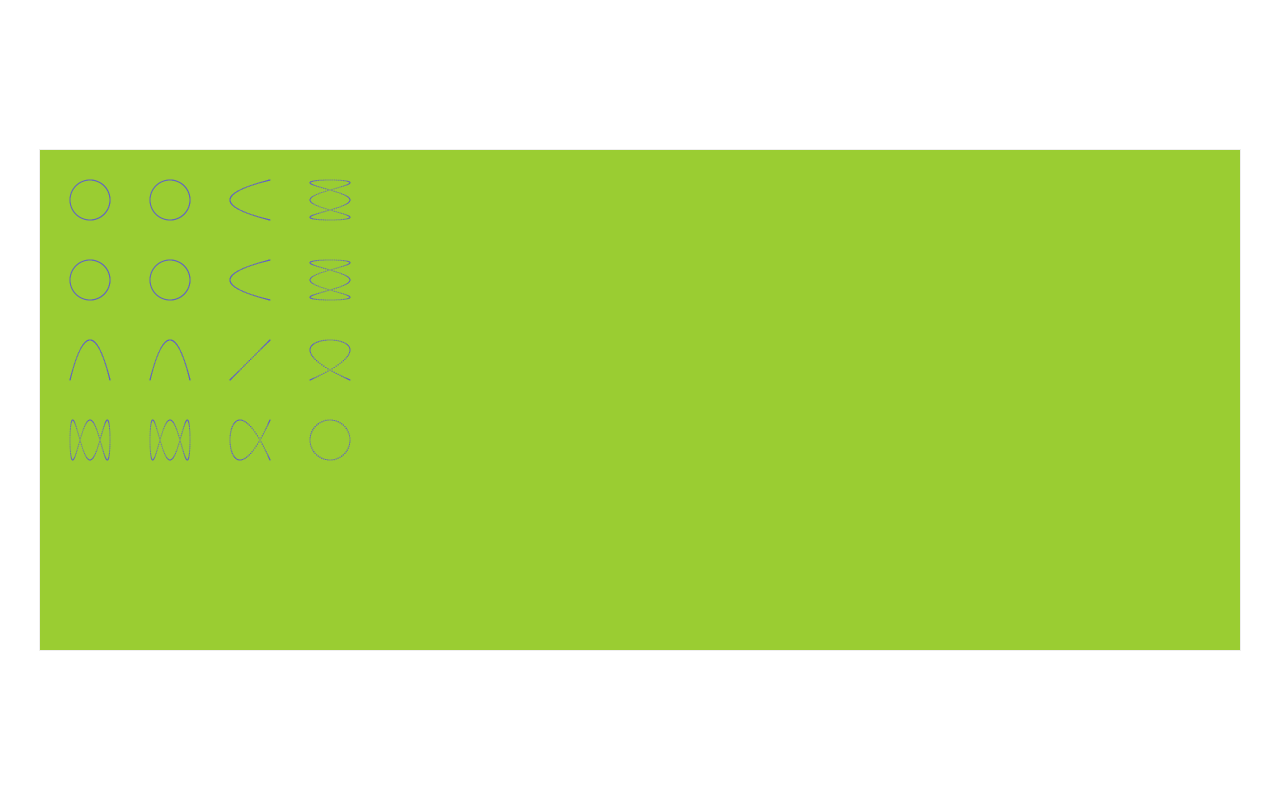
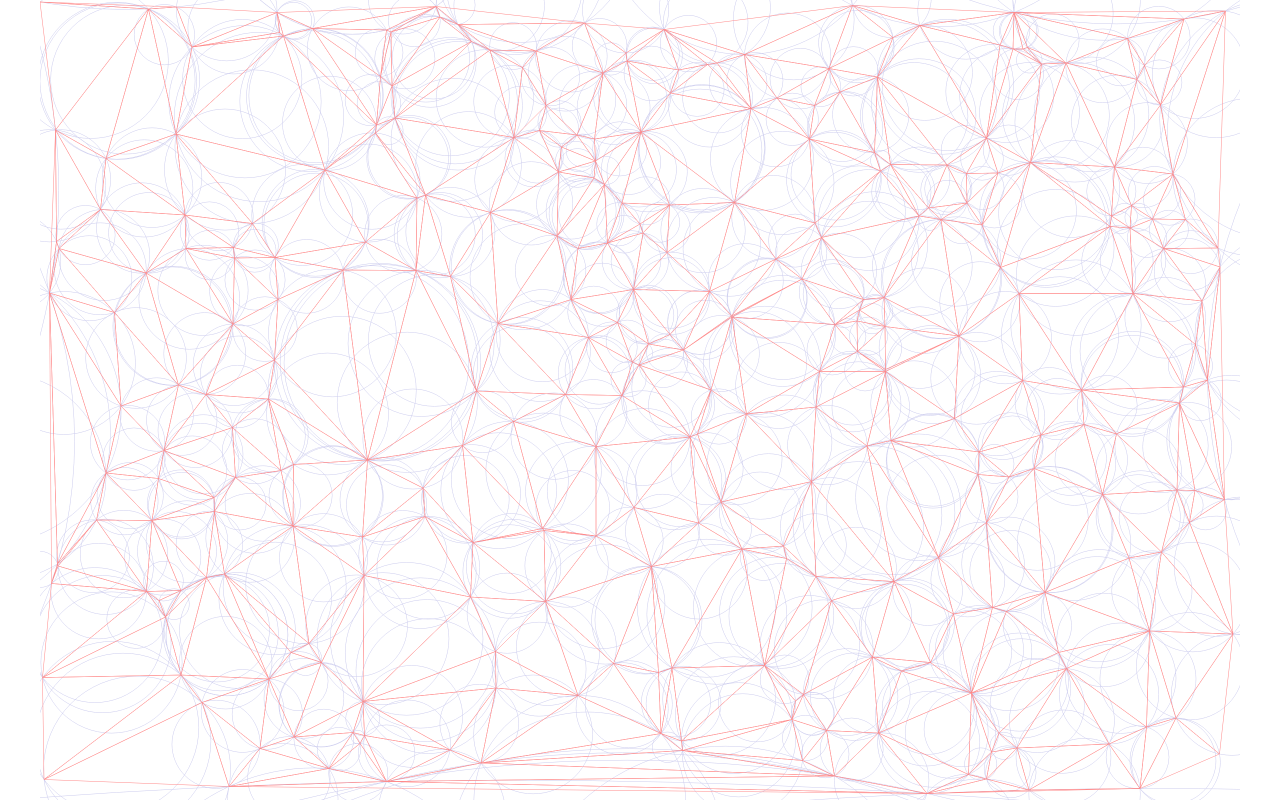
Before and after one commit to pierrejacques/spritus, a website with bundled scripts: page statics/index.html in a window 1280 px wide. Built offline with nearby package versions, Linux system fonts and the light colour scheme.

Commit message:
delauney done

```diff
--- a/src/fraction/delaunay.ts
+++ b/src/fraction/delaunay.ts
@@ -1,73 +1,29 @@
-import { Point } from '../geo-base';
-import { Matrix } from '../math-base';
-import { ShapeReflect, Circle, Segment } from '../shapes';
+import { Point, Triangle } from '../geo-base';
 import { Paintable } from '../interfaces';
 
 /**
  * @classdesc maximize the minimum angle of all the angles of the triangles in the triangulation
  */
-class DelaunayTriangle {
-    adjoinTriangles: Set<DelaunayTriangle> = new Set();
-    circumcircle: Circle = null;
+class EdgeSet {
+    set: Array<Point[]> = [];
 
-    constructor(public points: Point[]) {
-        const baseMatrix = new Matrix([
-            [1, points[0].x, points[0].y],
-            [1, points[1].x, points[1].y],
-            [1, points[2].x, points[2].y],
-        ]);
-        const base = 2 * baseMatrix.determinant;
-        const norm0 = points[0].toVector().norm;
-        const norm1 = points[1].toVector().norm;
-        const norm2 = points[2].toVector().norm;
-        const xMatrix = new Matrix([
-            [1, points[0].x, norm0],
-            [1, points[1].x, norm1],
-            [1, points[2].x, norm2],
-        ]);
-        const yMatrix = new Matrix([
-            [1, points[0].y, norm0],
-            [1, points[1].y, norm1],
-            [1, points[2].y, norm2],
-        ]);
-        const center = new Point(xMatrix.determinant / base, yMatrix.determinant / base);
-        const radius = center.toVector().subtract(points[0].toVector()).norm;
-        this.circumcircle = new Circle(center, radius);
-    }
+    try(edge: Point[]) {
 
-    isAdjoinWidth(other: DelaunayTriangle) {
-        let count = 0;
-        for (let i = 0; i < 3; i++) {
-            for (let j = 0; j < 3; j++) {
-                if (this.points[i] === other.points[i]) {
-                    count ++;
-                };
-            }
-            // skip further checking
-            if (i === 1 && count === 0) break;
-        }
-        return count === 2;
-    }
-
-    has(point: Point) {
-        return this.points.includes(point);
-    }
-
-    get edges() {
-        return [
-            new Segment(this.points[0], this.points[1]),
-            new Segment(this.points[1], this.points[2]),
-            new Segment(this.points[2], this.points[0]),
-        ];
     }
 }
 
 // TODO: make it expandable
 export default class Delaunay implements Paintable {
-    triangles: DelaunayTriangle[] = [];
-    edges: Set<Segment> = new Set();
+    static defaultStyles = {
+        strokeStyle: '#333',
+    };
 
-    constructor(public points: Point[]) {
+    triangles: Triangle[] = [];
+
+    constructor(
+        public points: Point[],
+        public styles = Delaunay.defaultStyles
+    ) {
         if (points.length < 2) throw new Error('delaunay triangulation requires more than 1 points');
         this.bowyerWatson(points);
     }
@@ -88,58 +44,76 @@ export default class Delaunay implements Paintable {
         const height = maxY - minY;
 
         // create super triangle
+        const MARGIN = 100;
         const superVertex = [
-            new Point((minX + maxX) / 2, minY - width / 2),
-            new Point(minX - height, maxY),
-            new Point(maxX + height, maxY),
-        ]
-        this.pushTriangles(points[0], superVertex);
+            new Point((minX + maxX) / 2, minY - width / 2 - MARGIN),
+            new Point(minX - height - MARGIN, maxY + MARGIN),
+            new Point(maxX + height + MARGIN, maxY + MARGIN),
+        ];
+        this.triangles.push(new Triangle([points[0], superVertex[0], superVertex[1]]));
+        this.triangles.push(new Triangle([points[0], superVertex[1], superVertex[2]]));
+        this.triangles.push(new Triangle([points[0], superVertex[0], superVertex[2]]));
 
         // push in other points
-        points.forEach((point) => {
-            const trianglesToDestroy = [];
-            const newLinks = new Set();
-            const n = this.triangles.length;
-            for (let j = 1; j < n; j ++) {
-                const triangle = this.triangles[j];
-                if (triangle.circumcircle.contains(point)) {
-                    trianglesToDestroy.push(triangle);
-                    triangle.points.forEach(p => {
-                        newLinks.add(p);
-                    });
-                    if (trianglesToDestroy.length === 2) break;
+        for (let i = 1; i < points.length; i ++) {
+            const point = points[i];
+            const badTriangles = [];
+
+            // find bas triangles
+            this.triangles.forEach((triangle) => {
+                if (Point.distance(triangle.circumCenter, point) < triangle.circumRadius) {
+                    badTriangles.push(triangle);
                 }
-            }
-            console.log(trianglesToDestroy.length); // TODO: 理论上讲应该都是2
-            trianglesToDestroy.forEach(triangle => {
-                this.triangles.splice(this.triangles.indexOf(triangle), 1);
             });
-            this.pushTriangles(point, [...newLinks]);
+
+            const borderEdges = [];
+            badTriangles.forEach(triangle => {
+                this.triangles.splice(this.triangles.indexOf(triangle), 1); // remove bad triangles
+                for (let j = 0; j < 3; j++) {
+                    const edge = [triangle.points[j], triangle.points[j === 2 ? 0 : j + 1]];
+                    console.log(edge);
+                    const index = borderEdges.findIndex(e => e[0] === edge[0] && e[1] ===edge[1] || e[0] === edge[1] && e[1] === edge[0])
+                    if (index !== -1) {
+                        borderEdges.splice(index, 1); // 由于一条边最多重合一次，故这样做没问题
+                    } else {
+                        borderEdges.push(edge);
+                    }
+                }
+            });
+
+            borderEdges.forEach(([p1, p2]) => {
+                this.triangles.push(new Triangle([point, p1, p2]));
+            });
+        }
+
+        // remove vertex from super triangle
+        this.triangles = this.triangles.filter((triangle) =>
+            superVertex.every(superP =>
+                triangle.points.every(point => point !== superP)
+            )
+        );
+    }
+
+    paint(context: CanvasRenderingContext2D) {
+        // 外接圆圆心
+        this.triangles.forEach(triangle => {
+            const center = triangle.circumCenter;
+            context.moveTo(center.x, center.y);
+            context.beginPath();
+            context.strokeStyle = '#cce';
+            context.arc(center.x, center.y, triangle.circumRadius, 0, Math.PI * 2);
+            context.stroke();
         });
 
-        // remove vertex from super triangle
-        this.triangles = this.triangles.filter((triangle) => {
-            superVertex.every(superP => triangle.points.every(point => point !== superP));
-        });
         this.triangles.forEach((triangle) => {
-            triangle.edges.forEach(this.edges.add);
-        });
-    }
-
-    pushTriangles(newPoint: Point, points: Point[]) {
-        const n = points.length;
-        for (let i = 0; i < n; i ++) {
-            this.triangles.push(new DelaunayTriangle([
-                newPoint,
-                points[i],
-                points[i === n - 1 ? 0 : i + 1],
-            ]));
-        }
-    }
-
-    paint(context) {
-        this.edges.forEach(edge => {
-            edge.paint(context);
+            Object.assign(context, this.styles);
+            const p = triangle.points;
+            context.beginPath();
+            context.moveTo(p[0].x, p[0].y);
+            context.lineTo(p[1].x, p[1].y);
+            context.lineTo(p[2].x, p[2].y);
+            context.closePath();
+            context.stroke();
         });
     }
 }
--- a/src/geo-base.ts
+++ b/src/geo-base.ts
@@ -1,12 +1,31 @@
-export class Point {
+import { Coord } from './interfaces';
+import { Matrix } from './math-base';
+
+export class Point implements Coord {
     static origin() {
         return new Point(0, 0);
     }
 
+    static distance(p1: Coord, p2: Coord) {
+        return ((p1.x - p2.x) ** 2 + (p1.y - p2.y) ** 2) ** 0.5;
+    }
+
+    x: number;
+    y: number;
+
     constructor(
-        public x: number,
-        public y: number,
-    ) {}
+        x: number | Coord,
+        y?: number,
+    ) {
+        if (typeof x === 'number') {
+            if (typeof y !== 'number') throw new Error('param absence');
+            this.x = x;
+            this.y = y;
+            return;
+        }
+        this.x = x.x;
+        this.y = x.y;
+    }
 
     toVector(v?: Vector) {
         if (v) { // 便于实现Vector的享元
@@ -93,3 +112,37 @@ export class Vector {
         return this.perpendicular().normalize();
     }
 }
+
+export class Triangle {
+    circumCenter: Point;
+    circumRadius: number;
+
+    constructor(
+        public points: Point[]
+    ) {
+        const dx01 = 2 * (points[0].x - points[1].x);
+        const dy01 = 2 * (points[0].y - points[1].y);
+        const dx02 = 2 * (points[0].x - points[2].x);
+        const dy02 = 2 * (points[0].y - points[2].y);
+        const r0 = points[0].x ** 2 + points[0].y ** 2;
+        const r1 = points[1].x ** 2 + points[1].y ** 2;
+        const r2 = points[2].x ** 2 + points[2].y ** 2;
+        const dr01 = r0 - r1;
+        const dr02 = r0 - r2;
+
+        const D = new Matrix([
+            [dx01, dy01],
+            [dx02, dy02],
+        ]).determinant;
+        const Dx = new Matrix([
+            [dr01, dy01],
+            [dr02, dy02],
+        ]).determinant;
+        const Dy = new Matrix([
+            [dx01, dr01],
+            [dx02, dr02],
+        ]).determinant;
+        this.circumCenter = new Point(Dx / D, Dy / D);
+        this.circumRadius = Point.distance(this.circumCenter, points[0]);
+    }
+}
--- a/src/interfaces.ts
+++ b/src/interfaces.ts
@@ -1,4 +1,9 @@
 import Sprite from './sprite';
+
+export interface Coord {
+    x: number;
+    y: number;
+}
 
 export interface SpriteBehavior {
     execute: (
--- a/src/math-base.ts
+++ b/src/math-base.ts
@@ -1,9 +1,8 @@
-import { Point, Vector } from "./geo-base";
+import { Coord } from './interfaces';
 
 export class Matrix {
-    public data: number[][];
     constructor(
-        data: number[][],
+        public data: number[][],
     ) {}
 
     get row () {
@@ -32,13 +31,14 @@ export class Matrix {
         if (!size || size !== this.col) throw new Error('only square matrix has determinant');
         if (size === 1) return this.data[0][0];
         if (size === 2) return this.data[0][0] * this.data[1][1] - this.data[0][1] * this.data[1][0];
-        if (size === 3) return
-            this.data[0][0] * this.data[1][1] * this.data[2][2] +
-            this.data[0][1] * this.data[1][2] * this.data[2][0] +
-            this.data[0][2] * this.data[1][0] * this.data[2][1] -
-            this.data[0][0] * this.data[1][2] * this.data[2][1] -
-            this.data[0][1] * this.data[1][0] * this.data[2][2] -
-            this.data[0][2] * this.data[1][1] * this.data[2][0];
+        if (size === 3) {
+            return this.data[0][0] * this.data[1][1] * this.data[2][2] +
+                this.data[0][1] * this.data[1][2] * this.data[2][0] +
+                this.data[0][2] * this.data[1][0] * this.data[2][1] -
+                this.data[0][0] * this.data[1][2] * this.data[2][1] -
+                this.data[0][1] * this.data[1][0] * this.data[2][2] -
+                this.data[0][2] * this.data[1][1] * this.data[2][0];
+        }
         throw new Error('dimension higher than 3 temporarily not supported');
     }
 
@@ -61,16 +61,16 @@ export class Matrix {
     }
 }
 
-interface PointGenerator {
-    (): Point;
+interface CoordGenerator {
+    (): Coord;
 }
 
 export class Distribution {
     static uniform(minX, minY, maxX, maxY, stepX = 1, stepY = 1): Distribution {
-        return new Distribution(() => new Point(
-            minX + Math.floor(Math.random() * (maxX - minX) / stepX) * stepX,
-            minY + Math.floor(Math.random() * (maxY - minY) / stepY) * stepY,
-        ));
+        return new Distribution(() => ({
+            x: minX + Math.floor(Math.random() * (maxX - minX) / stepX) * stepX,
+            y: minY + Math.floor(Math.random() * (maxY - minY) / stepY) * stepY,
+        }));
     }
 
     // static gaussian(x, y, ): Distribution {
@@ -78,7 +78,7 @@ export class Distribution {
     // }
 
     constructor(
-        private generator: PointGenerator
+        private generator: CoordGenerator
     ) {}
 
     generate() {
--- a/statics/style.css
+++ b/statics/style.css
@@ -9,6 +9,6 @@ body {
 
 canvas {
     margin: auto;
-    background: yellowgreen;
-    border: 1px solid #eee;
+    /* background: yellowgreen; */
+    /* border: 1px solid #eee; */
 }
--- a/test/executables/random-dots.ts
+++ b/test/executables/random-dots.ts
@@ -1,15 +1,16 @@
-import { Math, Shape, Fraction } from '../../src';
+import { Geo, Math, Shape, Fraction } from '../../src';
 
+const { Point } = Geo;
 const { Distribution } = Math;
 const { Circle } = Shape;
 const { Delaunay } = Fraction;
 
 export default (context: CanvasRenderingContext2D) => {
     const points = [];
-    const pdist = Distribution.uniform(0, 0, context.canvas.width, context.canvas.height);
-    for (let i = 0; i < 100; i ++) {
-        points.push(pdist.generate());
+    const dist = Distribution.uniform(0, 0 , context.canvas.width, context.canvas.height);
+    for (let i = 0; i < 300; i ++) {
+        points.push(new Point(dist.generate()));
     }
-    const dfrac = new Delaunay(points);
-    console.log(dfrac);
+    const dfrac = new Delaunay(points, { strokeStyle: '#f88' });
+    dfrac.paint(context);
 };
--- a/test/index.ts
+++ b/test/index.ts
@@ -5,8 +5,8 @@ import warpVisualizer from './executables/warp-visualizer';
 import randomDots from './executables/random-dots';
 
 const targetEl = document.getElementById('canvas');
-const context = createContext(1200, 500, 2);
+const context = createContext(1200, 800, 2);
 targetEl.append(context.canvas);
 
-circularSprite(context);
-// randomDots(context);
+// circularSprite(context);
+randomDots(context);
--- a/tsconfig.json
+++ b/tsconfig.json
@@ -11,7 +11,9 @@
     },
     "include": [
         "./src/*",
+        "./src/**/*",
         "./test/*",
+        "./test/**/*",
     ],
     "exclude": [
         "node_modules/"
```
